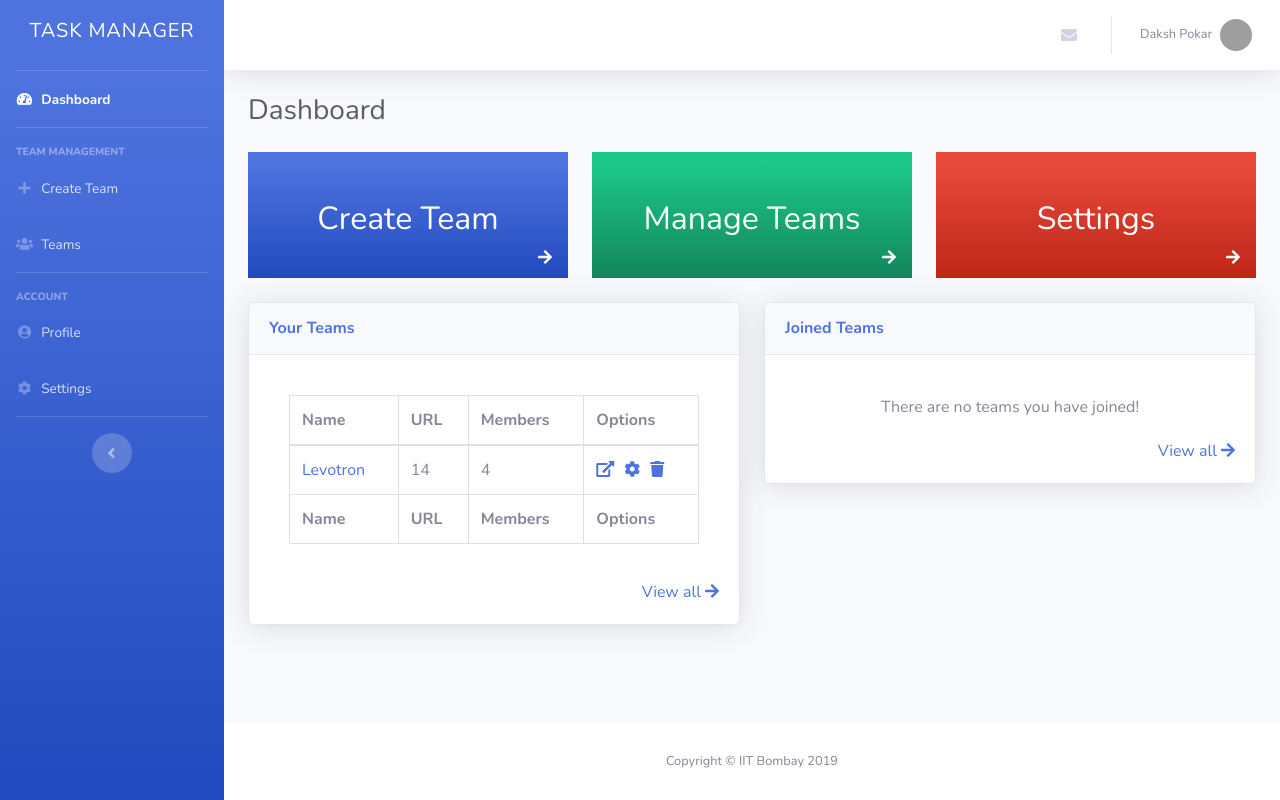
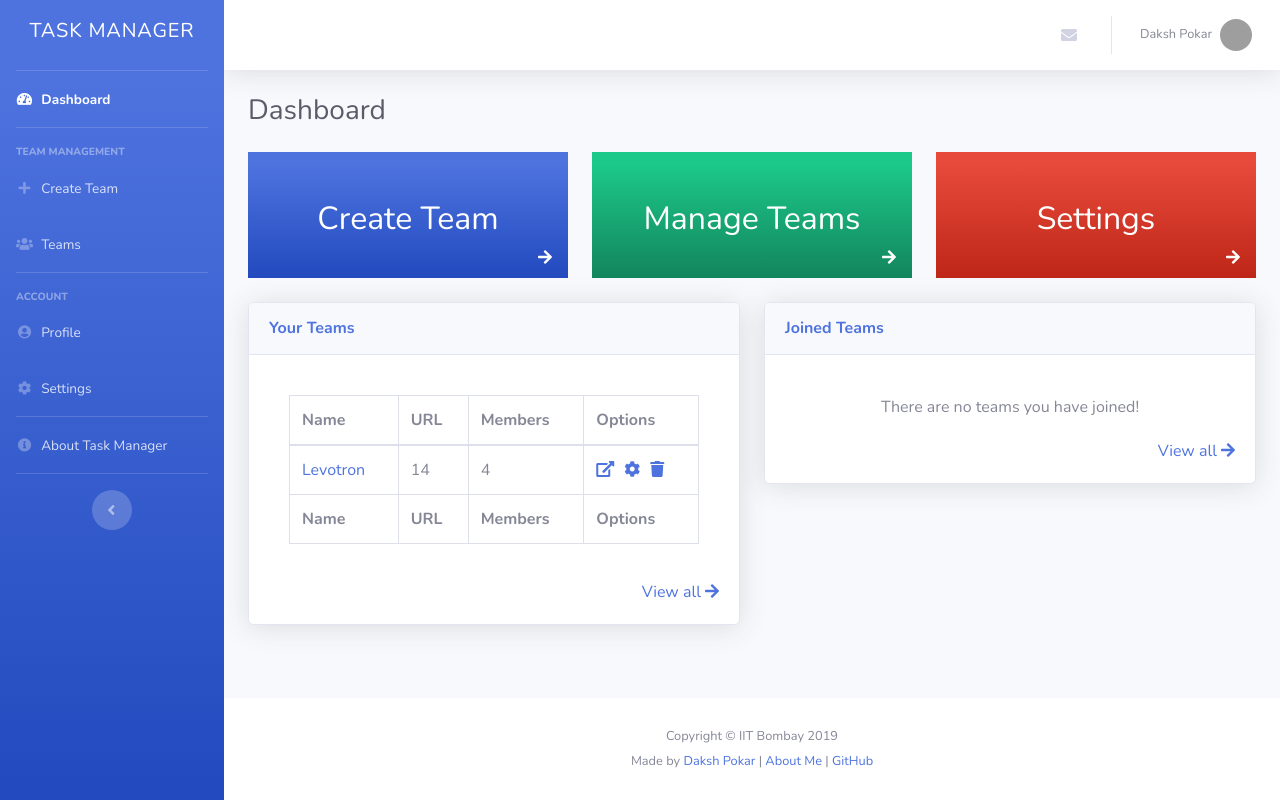
Before and after one commit to dakshpokar/TaskManager, a Django app: page / in a window 1280 px wide. Run offline with Django 3.2, Linux system fonts and the light colour scheme; a user stored in the database is signed in; data comes from the database, SQL or seed files in the repository; both versions use the stored data as it was after the commit; some libraries are stand-ins or nearby versions; grey boxes are pictures that could not be loaded.

Commit message:
Added About

```diff
--- a/TaskManager/TM/templates/footer.html
+++ b/TaskManager/TM/templates/footer.html
@@ -1,7 +1,8 @@
 <footer class="sticky-footer bg-white">
         <div class="container my-auto">
           <div class="copyright text-center my-auto">
-            <span>Copyright &copy; IIT Bombay 2019</span>
+            <span>Copyright &copy; IIT Bombay 2019</span><br><br>
+            <span>Made by <a href="http://dakshpokar.com">Daksh Pokar</a> | <a href="/about/">About Me</a> | <a href="https://github.com/dakshpokar/fsf_2019_screening_task1">GitHub</a></span>
           </div>
         </div>
       </footer>
--- a/TaskManager/TM/templates/menu.html
+++ b/TaskManager/TM/templates/menu.html
@@ -67,6 +67,12 @@
 
               </li>
         <!-- Divider -->
+        <hr class="sidebar-divider my-0">
+        <li class="nav-item {%  if "settings" in request.path %}active{%  endif %}">
+          <a class="nav-link" href="/about/">
+            <i class="fas fa-fw fa-info-circle"></i>
+            <span>About Task Manager</span></a>
+        </li>
         <hr class="sidebar-divider">
 
 
--- a/TaskManager/TM/urls.py
+++ b/TaskManager/TM/urls.py
@@ -10,6 +10,7 @@ urlpatterns = [
     path('logout/', logout_view, name="logout"),
     path('teams/', TeamView.as_view(), name="team"),
     path('settings/', SettingsView.as_view(), name="settings"),
+    path('about/', AboutView.as_view(), name="about"),
 
     url(r'^profile\/.*$', ProfileView.as_view(), name="profile"),
     url(r'^team\/[a-zA-Z0-9]+\/dashboard\/$', SpecificTeamView.as_view(), name="team"),
--- a/TaskManager/TM/views.py
+++ b/TaskManager/TM/views.py
@@ -546,3 +546,9 @@ class TaskSettings(LoginRequiredMixin, TemplateView):
                 m = MembershipToTask(member=mem, task=tasks, team=team)
                 m.save()
             return redirect("/team/"+team.url+"/tasks/"+tasks.url+"/")
+
+class AboutView(TemplateView):
+    template_name = "TM/about.html"
+    def get(self, request):
+
+        return render(request, self.template_name)
```
Also changed, not shown: TaskManager/TM/templates/team/menu.html (+6 -1 lines), TaskManager/TM/templates/about.html (added), TaskManager/db.sqlite3.
